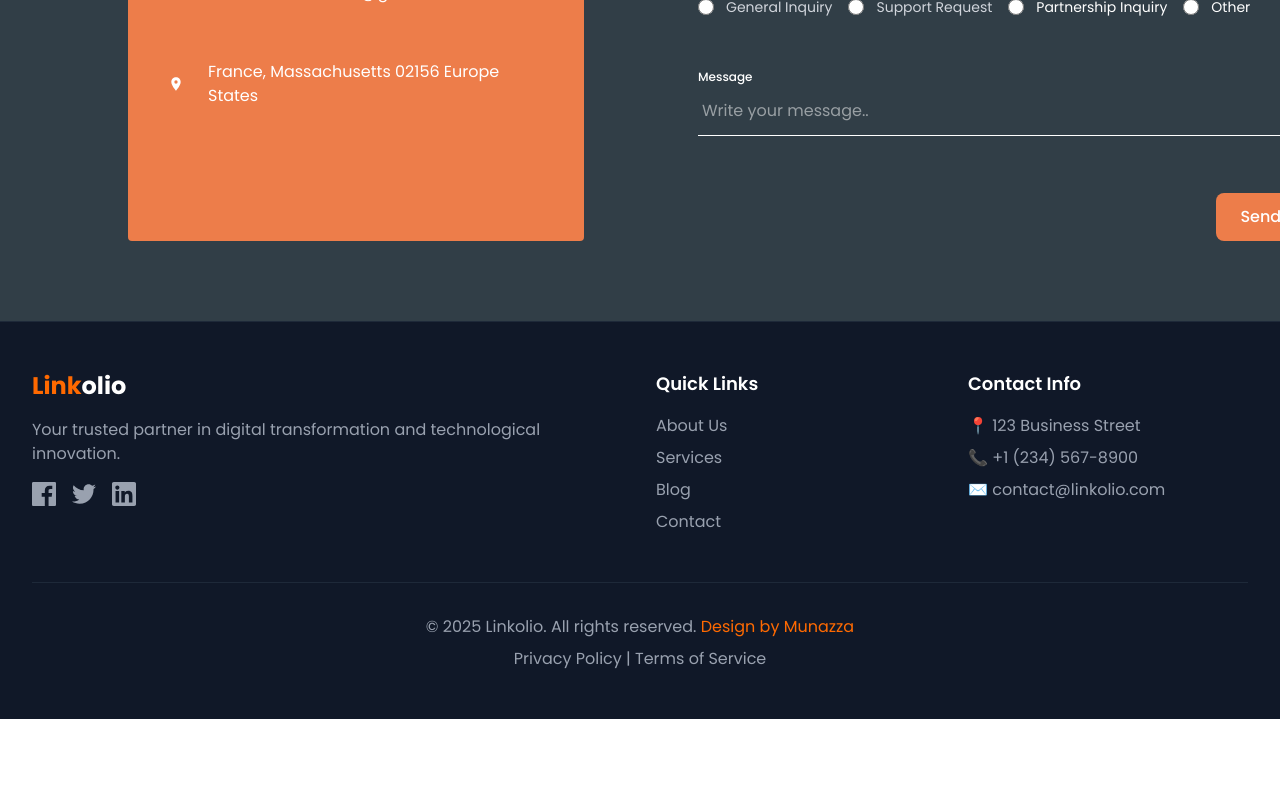
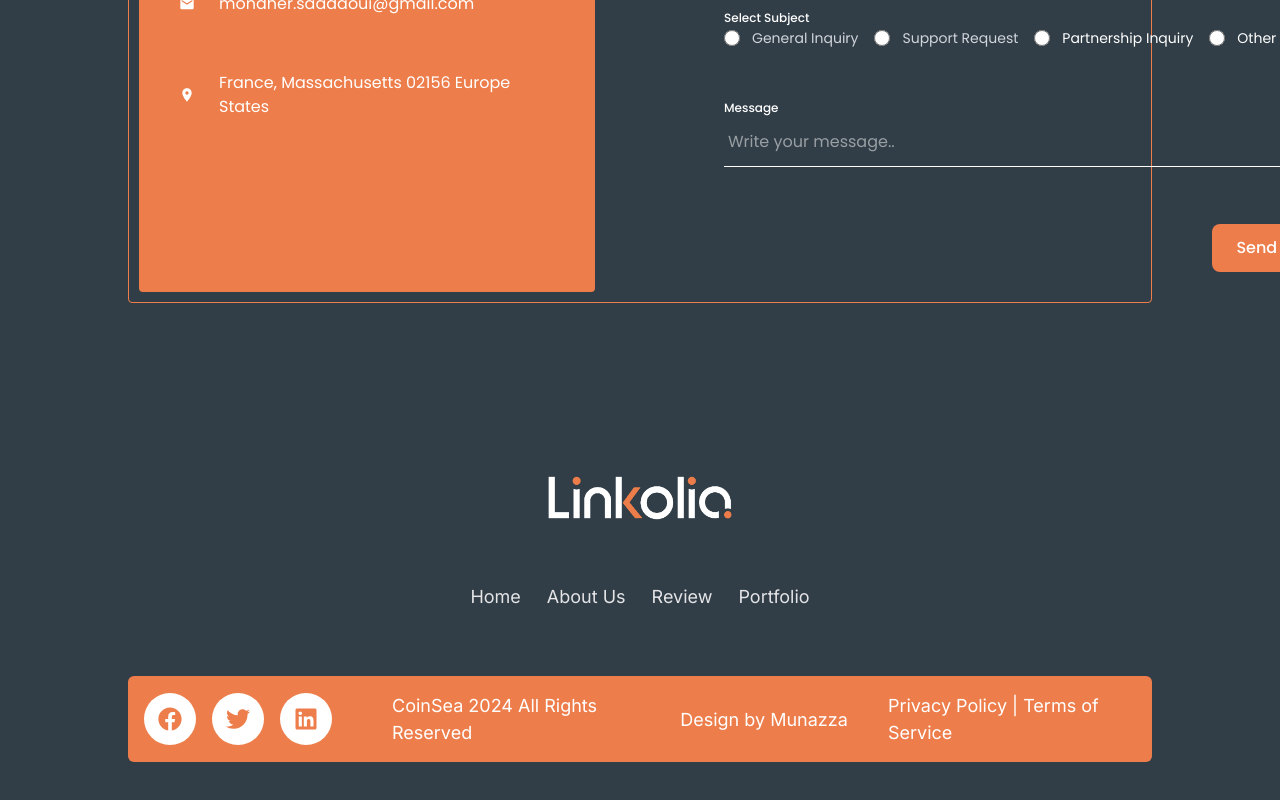
Before and after one commit to ansarali41/linkolio, a Next.js app: page / in a window 1280 px wide. Shown: the part 7245-8045 px from the top of the page. Before the commit the page ends 7964 px from the top, so only its background shows below. Built offline with nearby package versions, Linux system fonts and the light colour scheme.

Commit message:
footer done

```diff
--- a/src/app/components/Footer.jsx
+++ b/src/app/components/Footer.jsx
@@ -1,90 +1,53 @@
+import Image from 'next/image';
 import Link from 'next/link';
-import Image from 'next/image';
+import { FaFacebook, FaTwitter, FaLinkedin } from 'react-icons/fa';
 
 export default function Footer() {
     return (
-        <footer className="bg-gray-900 text-white border-t border-gray-800">
-            <div className="max-w-7xl mx-auto px-4 sm:px-6 lg:px-8 py-12">
-                <div className="grid grid-cols-1 md:grid-cols-4 gap-8">
-                    {/* Logo and Description */}
-                    <div className="col-span-1 md:col-span-2">
-                        <Link href="/" className="inline-block text-2xl font-bold mb-4">
-                            <span className="text-orange-500">Link</span>olio
-                        </Link>
-                        <p className="text-gray-400 mb-4">Your trusted partner in digital transformation and technological innovation.</p>
-                        <div className="flex space-x-4">
-                            <a href="#" className="text-gray-400 hover:text-white">
-                                <span className="sr-only">Facebook</span>
-                                <svg className="w-6 h-6" fill="currentColor" viewBox="0 0 24 24">
-                                    <path d="M22.675 0h-21.35C.595 0 0 .595 0 1.325v21.351C0 23.405.595 24 1.325 24H12.82v-9.294H9.692v-3.622h3.128V8.413c0-3.1 1.893-4.788 4.659-4.788 1.325 0 2.463.099 2.795.143v3.24l-1.918.001c-1.504 0-1.794.715-1.794 1.763v2.31h3.587l-.467 3.622h-3.12V24h6.116c.73 0 1.325-.595 1.325-1.324V1.325C24 .595 23.405 0 22.675 0z" />
-                                </svg>
-                            </a>
-                            <a href="#" className="text-gray-400 hover:text-white">
-                                <span className="sr-only">Twitter</span>
-                                <svg className="w-6 h-6" fill="currentColor" viewBox="0 0 24 24">
-                                    <path d="M23.954 4.569c-.885.392-1.83.656-2.825.775 1.014-.608 1.794-1.574 2.163-2.723-.951.564-2.005.974-3.127 1.195-.897-.957-2.178-1.555-3.594-1.555-2.717 0-4.92 2.203-4.92 4.917 0 .39.045.765.127 1.124-4.087-.205-7.713-2.165-10.141-5.144-.422.722-.666 1.561-.666 2.457 0 1.695.863 3.188 2.173 4.065-.803-.026-1.56-.247-2.22-.616v.062c0 2.367 1.684 4.342 3.918 4.788-.41.111-.84.171-1.285.171-.314 0-.615-.03-.916-.086.631 1.953 2.445 3.377 4.6 3.417-1.68 1.319-3.809 2.105-6.102 2.105-.395 0-.779-.023-1.158-.067 2.179 1.397 4.768 2.212 7.548 2.212 9.054 0 14.002-7.496 14.002-13.986 0-.21 0-.423-.015-.633.961-.695 1.8-1.562 2.46-2.549z" />
-                                </svg>
-                            </a>
-                            <a href="#" className="text-gray-400 hover:text-white">
-                                <span className="sr-only">LinkedIn</span>
-                                <svg className="w-6 h-6" fill="currentColor" viewBox="0 0 24 24">
-                                    <path d="M22.23 0H1.77C.792 0 0 .774 0 1.729v20.542C0 23.226.792 24 1.77 24h20.46c.978 0 1.77-.774 1.77-1.729V1.729C24 .774 23.208 0 22.23 0zM7.12 20.452H3.56V9.047h3.56v11.405zM5.34 7.633c-1.14 0-2.06-.927-2.06-2.067 0-1.14.92-2.067 2.06-2.067 1.14 0 2.06.927 2.06 2.067 0 1.14-.92 2.067-2.06 2.067zM20.452 20.452h-3.56v-5.604c0-1.337-.027-3.06-1.864-3.06-1.864 0-2.15 1.454-2.15 2.957v5.707h-3.56V9.047h3.42v1.553h.05c.477-.9 1.637-1.85 3.37-1.85 3.6 0 4.27 2.37 4.27 5.457v6.245z" />
-                                </svg>
-                            </a>
-                        </div>
+        <footer className="py-16 md:py-20 md:pb-[50px] px-4 md:px-32 overflow-hidden">
+            <div>
+                <div className="flex items-center justify-center">
+                    <Image src="/images/logos/logo.png" alt="Logo" width={222} height={60} />
+                </div>
+                {/* 4 links in center */}
+                <div className="flex items-center justify-center gap-[26px] py-[50px]">
+                    <Link href="/" className="font-[inter] text-[18px] font-normal leading-[150%] text-[#E4E4E7] mb-4">
+                        Home
+                    </Link>
+                    <Link href="/" className="font-[inter] text-[18px] font-normal leading-[150%] text-[#E4E4E7] mb-4">
+                        About Us
+                    </Link>
+                    <Link href="/" className="font-[inter] text-[18px] font-normal leading-[150%] text-[#E4E4E7] mb-4">
+                        Review
+                    </Link>
+                    <Link href="/" className="font-[inter] text-[18px] font-normal leading-[150%] text-[#E4E4E7] mb-4">
+                        Portfolio
+                    </Link>
+                </div>
+            </div>
+
+            {/* footer navbar */}
+            <div className="grid grid-cols-1 md:grid-cols-4 bg-[#ED7D4A] rounded-md p-[16px]">
+                <div className="flex items-center justify-center md:justify-start gap-4">
+                    <div className="cursor-pointer p-[14px] bg-white rounded-full flex items-center justify-center">
+                        <FaFacebook size={24} className="text-[#ED7D4A]" />
                     </div>
-
-                    {/* Quick Links */}
-                    <div>
-                        <h3 className="text-lg font-semibold mb-4">Quick Links</h3>
-                        <ul className="space-y-2">
-                            <li>
-                                <Link href="/about" className="text-gray-400 hover:text-white">
-                                    About Us
-                                </Link>
-                            </li>
-                            <li>
-                                <Link href="/services" className="text-gray-400 hover:text-white">
-                                    Services
-                                </Link>
-                            </li>
-                            <li>
-                                <Link href="/blog" className="text-gray-400 hover:text-white">
-                                    Blog
-                                </Link>
-                            </li>
-                            <li>
-                                <Link href="/contact" className="text-gray-400 hover:text-white">
-                                    Contact
-                                </Link>
-                            </li>
-                        </ul>
+                    <div className="cursor-pointer p-[14px] bg-white rounded-full flex items-center justify-center">
+                        <FaTwitter size={24} className="text-[#ED7D4A]" />
                     </div>
-
-                    {/* Contact Info */}
-                    <div>
-                        <h3 className="text-lg font-semibold mb-4">Contact Info</h3>
-                        <ul className="space-y-2 text-gray-400">
-                            <li>📍 123 Business Street</li>
-                            <li>📞 +1 (234) 567-8900</li>
-                            <li>✉️ contact@linkolio.com</li>
-                        </ul>
+                    <div className="cursor-pointer p-[14px] bg-white rounded-full flex items-center justify-center">
+                        <FaLinkedin size={24} className="text-[#ED7D4A]" />
                     </div>
                 </div>
-
-                {/* Copyright */}
-                <div className="mt-12 pt-8 border-t border-gray-800 text-center text-gray-400">
-                    <p>
-                        © {new Date().getFullYear()} Linkolio. All rights reserved. <span className="text-orange-500">Design by Munazza</span>
-                    </p>
-                    <p className="mt-2">
-                        <Link href="/privacy-policy" className="text-gray-400 hover:text-white">
-                            Privacy Policy
-                        </Link>{' '}
-                        |{' '}
-                        <Link href="/terms-of-service" className="text-gray-400 hover:text-white">
-                            Terms of Service
-                        </Link>
+                <div className="flex items-center justify-center py-[25px] md:py-0">
+                    <p className="text-white font-[inter] font-normal text-[18px] leading-[150%]">CoinSea 2024 All Rights Reserved</p>
+                </div>
+                <div className="flex items-center justify-center py-[25px] md:py-0">
+                    <p className="text-white font-[inter] font-normal text-[18px] leading-[150%]">Design by Munazza</p>
+                </div>
+                <div className="flex items-center justify-center py-[25px] md:py-0">
+                    <p className="text-white font-[inter] font-normal text-[18px] leading-[150%]">
+                        <Link href="/#privacy-policy">Privacy Policy</Link> | <Link href="/#terms-of-service">Terms of Service</Link>
                     </p>
                 </div>
             </div>
```
Also changed, not shown: src/app/components/ContactSection.jsx (+26 -7 lines), public/images/logos/logo.png (added).
